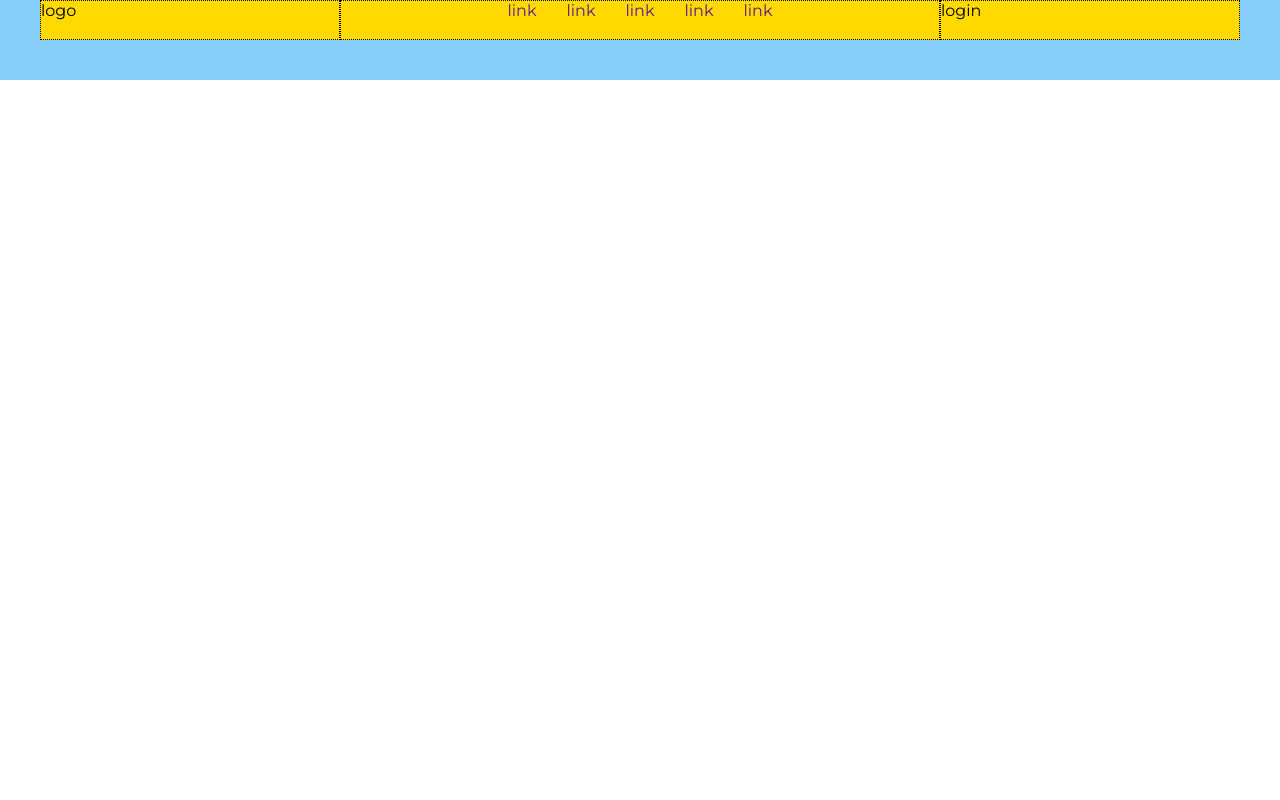
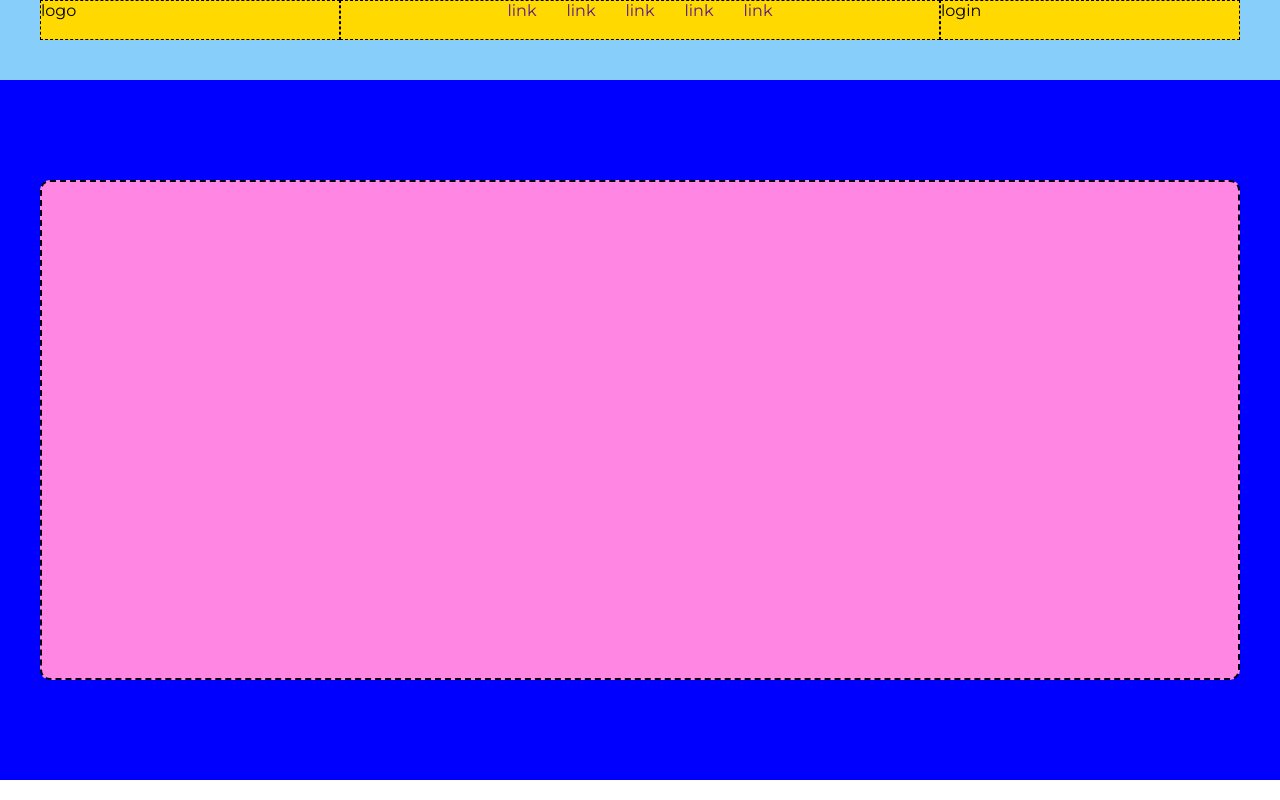
Before and after one commit to alex02r/htmlcss-struttura-discord, a plain HTML site: page index.html in a window 1280 px wide. Drawn offline with Linux system fonts and the light colour scheme.

Commit message:
[UPDATE]Add first section of main HTML CSS

```diff
--- a/css/style.css
+++ b/css/style.css
@@ -26,13 +26,13 @@ header{
     background-color: rgb(255, 217, 0);
     width: 25%;
     height: 40px;
-    border: 1px dotted black;
+    border: 1px dashed black;
 }
 .col-50{
     background-color: rgb(255, 217, 0);
     width: 50%;
     height: 40px;
-    border: 1px dotted black;
+    border: 1px dashed black;
 }
 .content{
     display: flex;
@@ -47,3 +47,26 @@ ul{
 a{
     text-decoration: none;
 }
+/* MAIN */
+.bg-blue{
+    background-color: blue;
+}
+.container-main{
+    display: flex;
+    max-width: 1200px;
+    margin: 0 auto;
+}
+.row-main{
+    display: flex;
+    justify-content: center;
+    align-items: center;
+    width: 100%;
+    height: 700px;
+}
+.col-main-100{
+    background-color: rgb(255, 134, 227);
+    border: 2px dashed black;
+    border-radius: 10px;
+    height: 500px;
+    width: 100%;
+}
--- a/index.html
+++ b/index.html
@@ -29,7 +29,16 @@
     </header>
     <!-- Main with five section -->
     <main>
+        <!-- First section of main -->
+        <div class="bg-blue">
+            <div class="container-main">
+                <div class="row-main">
+                  <div class="col-main-100">
 
+                    </div>
+               </div>
+            </div>
+        </div>
     </main>
     <!-- Footer two section-->
     <footer>
```
